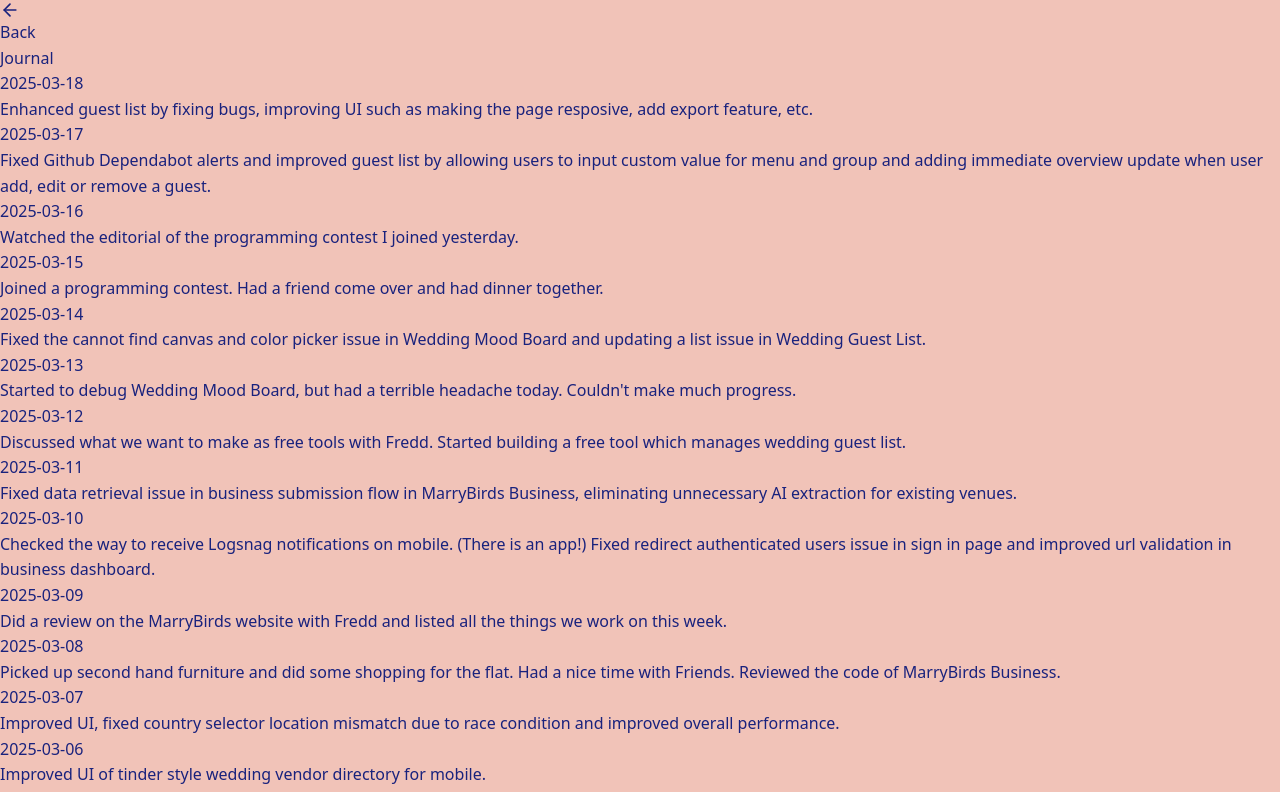
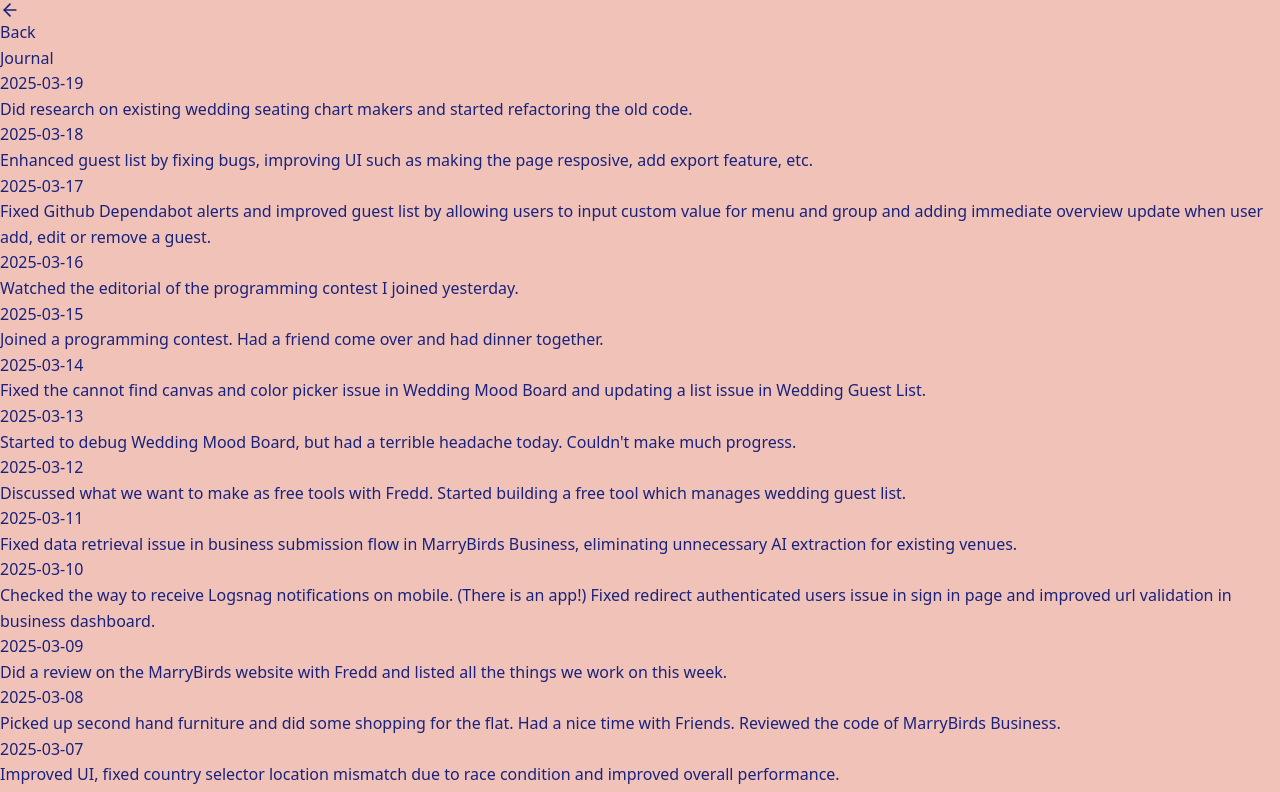
Before and after one commit to minamicode/minamicode.com, a Next.js app: page /journal in a window 1280 px wide. Shown: the top 792 px of the page. Built offline with nearby package versions, Linux system fonts and the light colour scheme.

Commit message:
add a journal entry

```diff
--- a/src/app/_components/JournalEntries.tsx
+++ b/src/app/_components/JournalEntries.tsx
@@ -6,6 +6,10 @@ type JournalEntry = {
 };
 
 const entries: JournalEntry[] = [
+  {
+    date: "2025-03-19",
+    text: "Did research on existing wedding seating chart makers and started refactoring the old code.",
+  },
   {
     date: "2025-03-18",
     text: "Enhanced guest list by fixing bugs, improving UI such as making the page resposive, add export feature, etc.",
```
